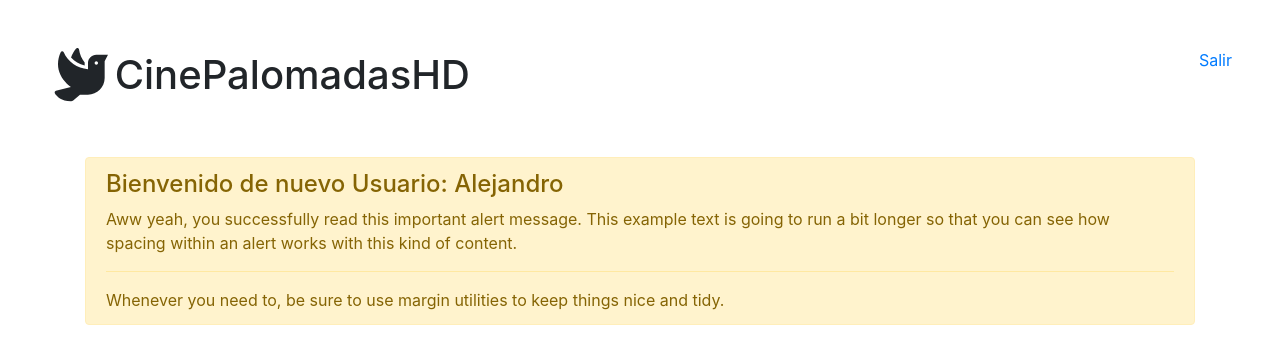
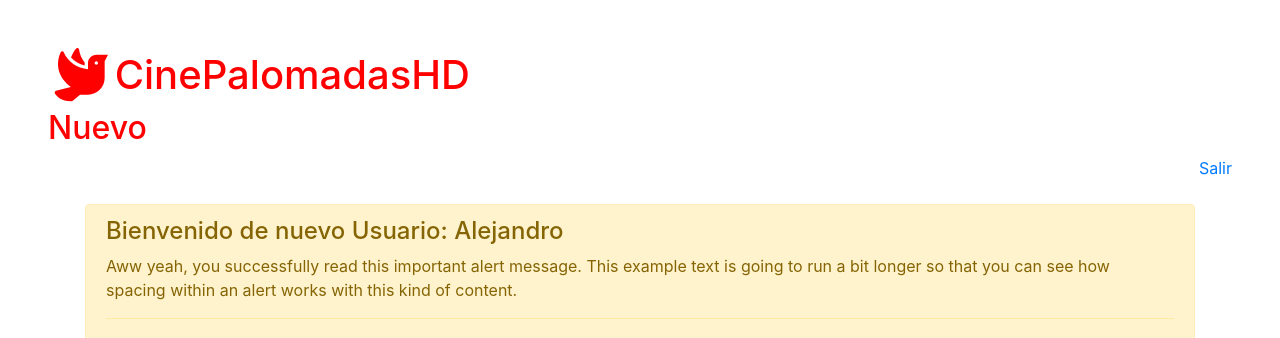
Before and after one commit to JOSE-ALE002/Final_TPI, a PHP site: page /Final_TPI/ in a window 1280 px wide. Shown: the top 338 px of the page. Run offline with PHP 8.4, Linux system fonts and the light colour scheme; a user stored in the database is signed in; data comes from the database, SQL or seed files in the repository; some libraries are stand-ins or nearby versions.

Commit message:
Creacion de assets

```diff
--- a/config/configControllers.php
+++ b/config/configControllers.php
@@ -1,5 +1,5 @@
 <?php
-    define ('BASE_DIR', "http://localhost/Final_TPI/");
+    define ('BASE_DIR', "http://localhost:8080/Final_TPI/");
     define ('CONTROLLERS_DIR', "controllers/");
     define ('DEFAULT_CONTROLLER', "Home");
     define ('DEFAULT_ACTION', "home");
--- /dev/null
+++ b/views/assets/css/estilos.css
@@ -0,0 +1,3 @@
+.titulo_css {
+    color: red;
+}
--- a/views/header.php
+++ b/views/header.php
@@ -5,6 +5,8 @@
     <!-- Required meta tags -->
     <meta charset="utf-8">
     <meta name="viewport" content="width=device-width, initial-scale=1, shrink-to-fit=no">
+
+    <link rel="stylesheet" href="views/assets/css/estilos.css">
 
     <!-- Bootstrap CSS -->
     <link rel="stylesheet" href="https://stackpath.bootstrapcdn.com/bootstrap/4.3.1/css/bootstrap.min.css" integrity="sha384-ggOyR0iXCbMQv3Xipma34MD+dH/1fQ784/j6cY/iJTQUOhcWr7x9JvoRxT2MZw1T" crossorigin="anonymous">
@@ -15,7 +17,8 @@
   <body>
     <?php  session_start() ?>
     <div class="p-5">
-      <h1 class="w-50 d-inline-block"><i class="fas fa-dove fa-lg fa-fw"></i>CinePalomadasHD</h1>
+      <h1 class="w-50 d-inline-block titulo_css"><i class="fas fa-dove fa-lg fa-fw titulo_css"></i>CinePalomadasHD</h1>
+      <h2 class="titulo_css">Nuevo</h2>
       <?php if (isset($_SESSION["nombre"]) && isset($_SESSION["rol"])) { ?>
         <a class="float-right" href="<?= BASE_DIR . "Home/Salir" ?>">Salir</a>
         <?php if ($_SESSION["rol"] != "Usuario") : ?>
```
